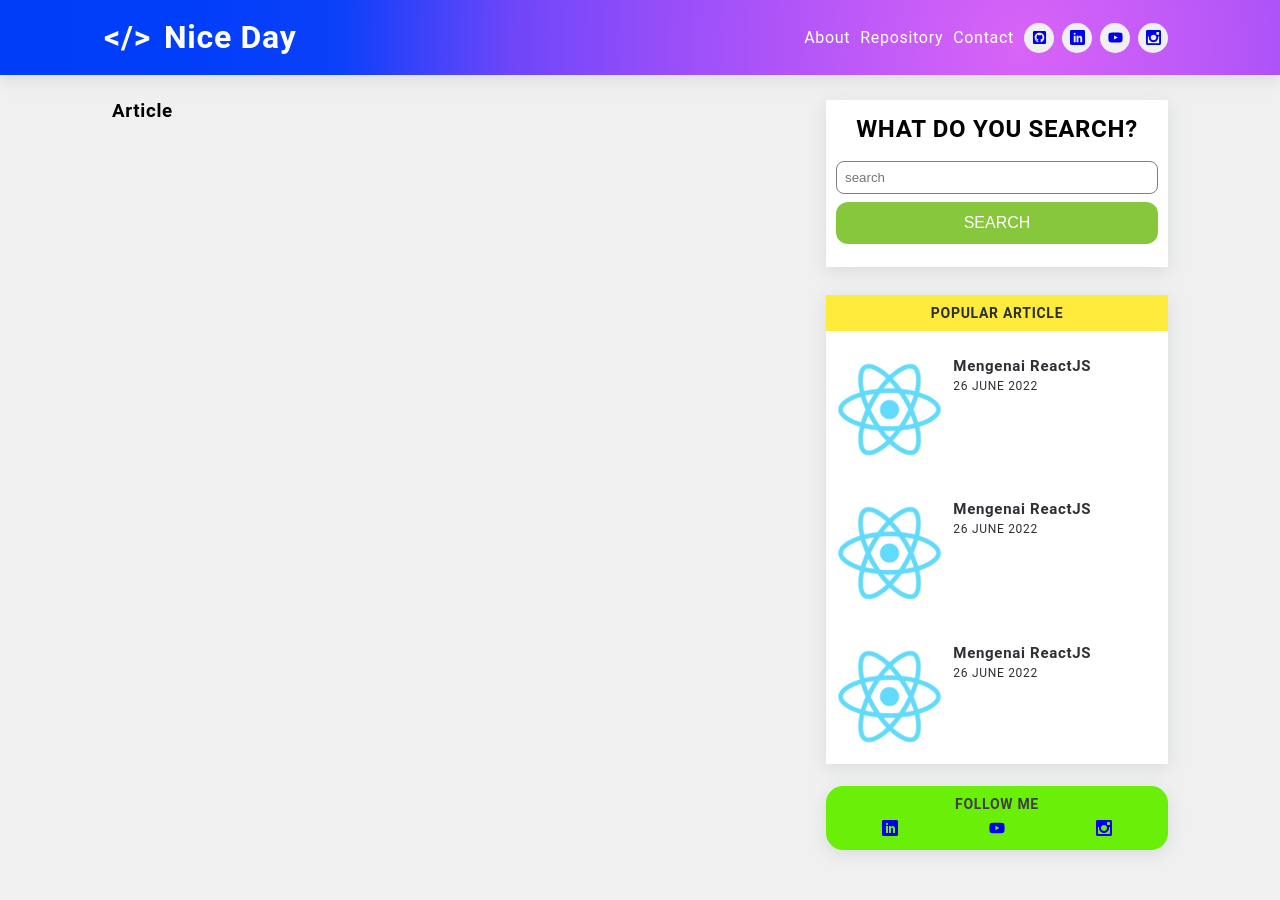
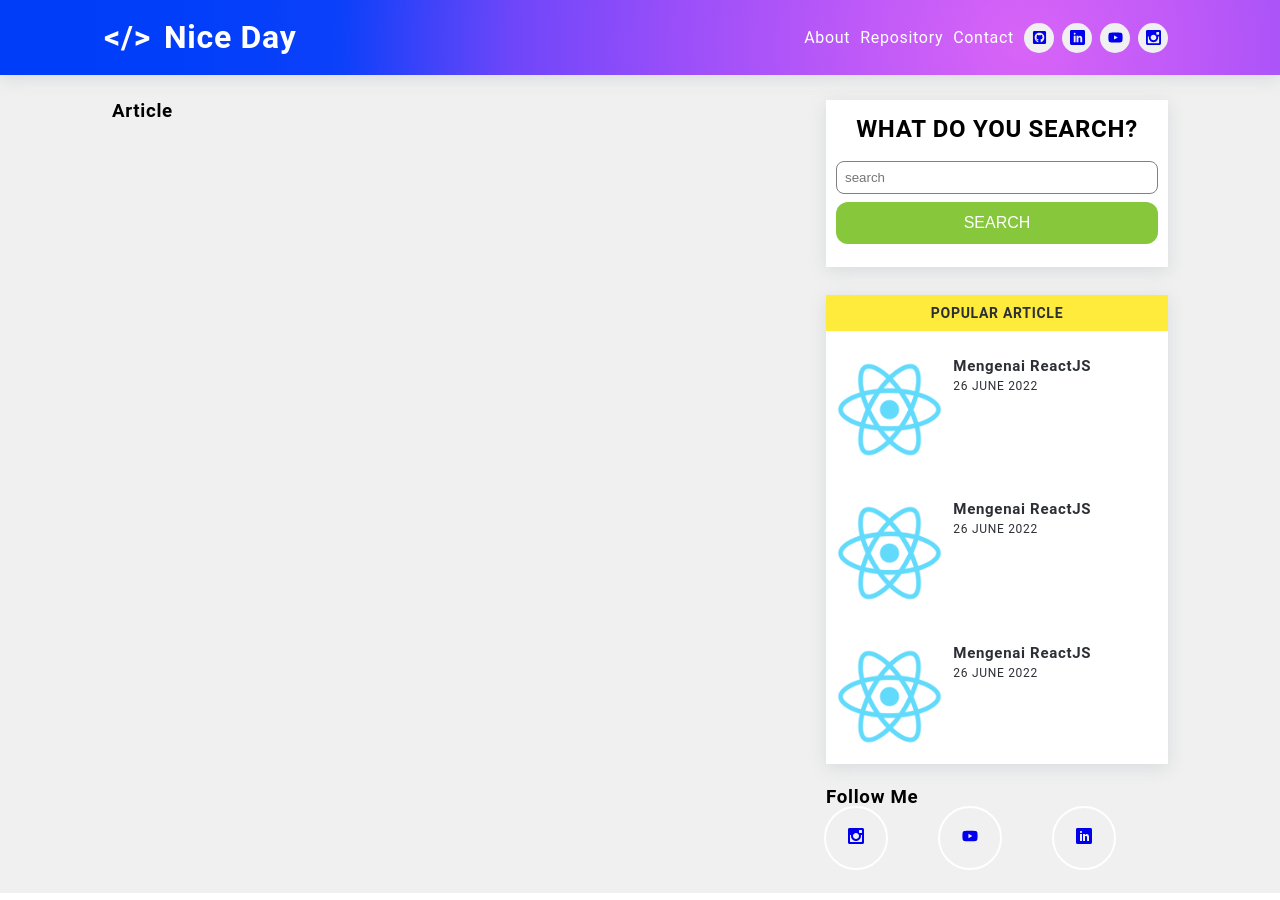
Before and after one commit to syaiful505/myblogweb, a React (Create React App) app in the folder client/: page / in a window 1280 px wide. Built offline with nearby package versions, Linux system fonts and the light colour scheme.

Commit message:
Create Social Icon

```diff
--- a/client/public/index.html
+++ b/client/public/index.html
@@ -24,7 +24,7 @@
       work correctly both with client-side routing and a non-root public URL.
       Learn how to configure a non-root public URL by running `npm run build`.
     -->
-    <title>React App</title>
+    <title>syaifulstyle App</title>
   </head>
   <body>
     <noscript>You need to enable JavaScript to run this app.</noscript>
--- a/client/src/components/home/FollowPage.jsx
+++ b/client/src/components/home/FollowPage.jsx
@@ -4,17 +4,15 @@ import { ImLinkedin, ImInstagram } from "react-icons/im";
 
 export function Youtube() {
 	return (
-		<div className="youtube-page">
-			<li className="link-item">
-				<a href="https://www.youtube.com/channel/UCLuajqxl9p2f47ZXmQPGkFQ"><span><ImInstagram/></span></a>
-			</li>
+		<div className="icon-page">
+			<a className="icon-item youtube--icon" href="https://www.youtube.com/channel/UCLuajqxl9p2f47ZXmQPGkFQ"><span><ImInstagram/></span></a>
 		</div>
 	)
 }
 export function Instagram() {
 	return (
-		<div className="youtube-page">
-			<li className="link-item">
+		<div className="icon-page">
+			<li className="icon-item">
 				<a href="https://www.youtube.com/channel/UCLuajqxl9p2f47ZXmQPGkFQ"><span><ImLinkedin/></span></a>
 			</li>
 		</div>
@@ -22,8 +20,8 @@ export function Instagram() {
 }
 export function Linkedin() {
 	return (
-		<div className="youtube-page">
-			<li className="link-item">
+		<div className="icon-page">
+			<li className="icon-item">
 				<a href="https://www.youtube.com/channel/UCLuajqxl9p2f47ZXmQPGkFQ"><span><FaYoutube/></span></a>
 			</li>
 		</div>
--- a/client/src/components/home/Home.jsx
+++ b/client/src/components/home/Home.jsx
@@ -35,13 +35,13 @@ const Home = () => {
 										<h3>Follow Me</h3>
 										<div className="row">
 											<div className="col-4">
-												<Instagram />
+												<Youtube />
 											</div>
 											<div className="col-4">
 												<Linkedin />
 											</div>
 											<div className="col-4">
-												<Youtube />
+												<Instagram />
 											</div>
 										</div>
 									</div>
--- a/client/src/main.scss
+++ b/client/src/main.scss
@@ -3,3 +3,4 @@
 @import './scss/components/home/home';
 @import './scss/components/home/navbar';
 @import './scss/utils/utils';
+@import './scss/components/home/FollowPage';
--- /dev/null
+++ b/client/src/scss/components/home/_FollowPage.scss
@@ -0,0 +1,25 @@
+.icon-page{
+	display: flex;
+	column-gap: 25px;
+}
+.icon-item{
+	width: 60px;
+	height: 60px;
+	padding-top: 20px;
+	display: inline-flex;
+	align-item: center;
+	justify-content: center;
+	text-decoration: none;
+	font-size: 26;
+	border-radius: 50%;
+	outline: 2px solid #fff;
+	transition-property: outline-offset, outline-color, background-color;
+	transition-duration: .25s;
+}
+.icon-item:hover{
+	outline-offset: 4px;
+}
+.youtube--icon:hover{
+	background-image: radial-gradient(circle at 30% 107%, #fdf497 0%, #fdf497 5%, #fd5949 45%, #d6249f 60%, #285AEB 90%);
+	outline-color: #a02d76;
+}
--- a/client/src/scss/components/home/_home.scss
+++ b/client/src/scss/components/home/_home.scss
@@ -1,4 +1,4 @@
-.home{
+ .home{
 	background-color: var(--second_bg);
 	.main-content{
 		.container{
@@ -90,23 +90,7 @@
 								}
 							}
 						}
-						.follow-page{
-							.title{
-								padding: 10px;
-								text-align: center;
-								background-color: #6AF008;
-								margin-bottom: 25px;
-								border-radius: 17px;
-								box-shadow: var(--shadow_color);
-								h3{
-									color: var(--grey_color);
-									font-size: 14px;
-									text-transform: uppercase;
-									font-weight: 700;
-									margin-bottom: 8px;
-								}
-							}
-						}
+
 					}
 				}
 			}
```
